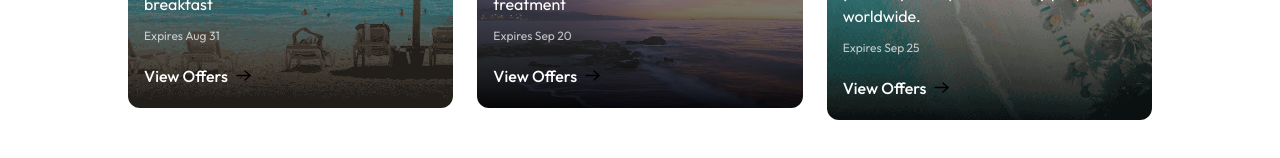
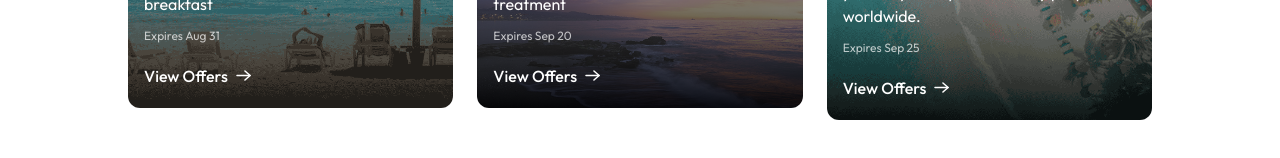
Before and after one commit to JulianaTonu/Hotel_Booking, a React (Vite) app in the folder client/: page / in a window 1280 px wide. Shown: the part 1904-2062 px from the top of the page. Built offline with nearby package versions, Linux system fonts and the light colour scheme; no server answers; a web font is replaced by a local one.

Commit message:
arrowicon

```diff
--- a/client/src/components/ExclusiveOffers.jsx
+++ b/client/src/components/ExclusiveOffers.jsx
@@ -34,7 +34,7 @@ const ExclusiveOffers = () => {
                             <button className='flex items-center gap-2 font-medium cursor-pointer mt-4 mb-5'>
                                 View Offers
                                 <img src={assets.arrowIcon} alt="arrow-Icon"
-                                    className='group-hover:translate-x-1 transition-all'
+                                    className='group-hover:translate-x-1 transition-all invert brightness-0'
                                 />
                             </button>
                         </div>
```
